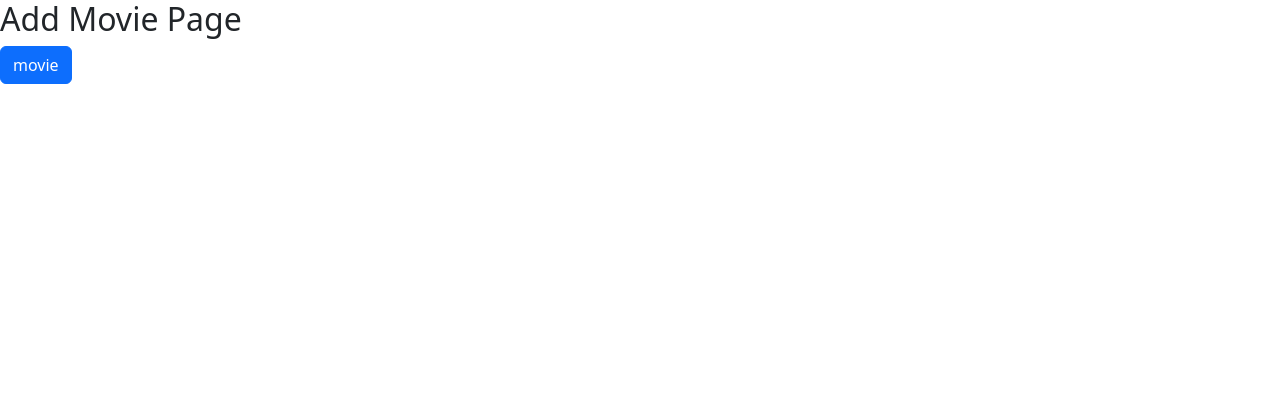
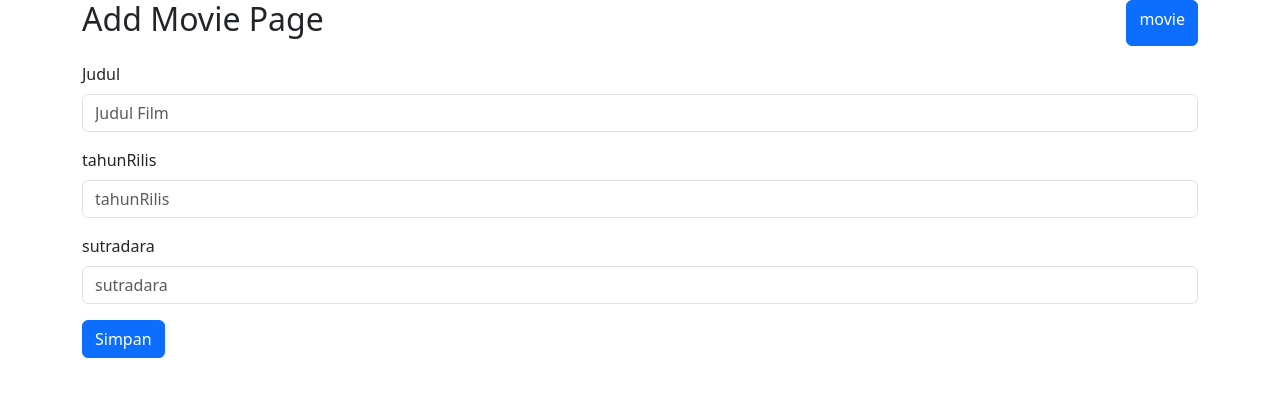
Before and after one commit to Let-sLearnCodingTogether/react-si52-2025-2026-wilbertmdp, a React (Vite) app: page /add-movie in a window 1280 px wide. Shown: the top 396 px of the page. Built offline with nearby package versions, Linux system fonts and the light colour scheme.

Commit message:
pertemuan 22 november 2025
tambah fitur add movie.

```diff
--- a/src/pages/movies/AddMovie.tsx
+++ b/src/pages/movies/AddMovie.tsx
@@ -1,9 +1,66 @@
+import { useState, type ChangeEvent, type FormEvent } from "react"
+import { Button, Form } from "react-bootstrap"
 import { NavLink } from "react-router"
+import ApiClient from "../../utils/ApiClient"
+
+interface FormMovie{
+    judul : string,
+    tahunRilis : string,
+    sutradara : string
+}
 
 function AddMovie(){
-    return <div>
-        <h2>Add Movie Page</h2>
-        <NavLink to="/" className= "btn btn-primary">movie</NavLink>
+    const [form, setForm] = useState<FormMovie>({
+        judul : "",
+        tahunRilis : "",
+        sutradara : ""
+    })
+
+    const handleInputChange = (event : ChangeEvent<HTMLInputElement>) => {
+        const {name, value} = event.target
+        setForm({
+            ...form,
+            [name] : value
+        })
+    }
+
+    const handleSubmit = async (event : FormEvent<HTMLFormElement>) => {
+        event.preventDefault();
+        try{
+            const response = await ApiClient.post("/movie", form)
+            console.log(response);
+        }catch(error){
+            console.log(error);
+        }
+    }
+
+    return <div className="container mx-auto">
+        <div className="d-flex justify-content-between mb-3">
+            <h2>Add Movie Page</h2>
+            <NavLink to="/" className= "btn btn-primary">movie</NavLink>
+        </div>
+        <div>
+            <Form onSubmit={handleSubmit}>
+                <Form.Group controlId="formJUdul" className="mb-3">
+                    <Form.Label>Judul</Form.Label>
+                    <Form.Control value={form.judul} onChange={handleInputChange} name="judul" type="text" placeholder="Judul Film"/>
+                </Form.Group>
+
+                <Form.Group controlId="formtahunRilis" className="mb-3">
+                    <Form.Label>tahunRilis</Form.Label>
+                    <Form.Control value={form.tahunRilis} onChange={handleInputChange} name="tahunRilis" type="text" placeholder="tahunRilis"/>
+                </Form.Group>
+
+                <Form.Group controlId="formsutradara" className="mb-3">
+                    <Form.Label>sutradara</Form.Label>
+                    <Form.Control value={form.sutradara} onChange={handleInputChange} name="sutradara" type="text" placeholder="sutradara"/>
+                </Form.Group>
+
+                <Button type="submit" variant="primary">
+                    Simpan
+                </Button>
+            </Form>
+        </div>
     </div>
 }
 
```
